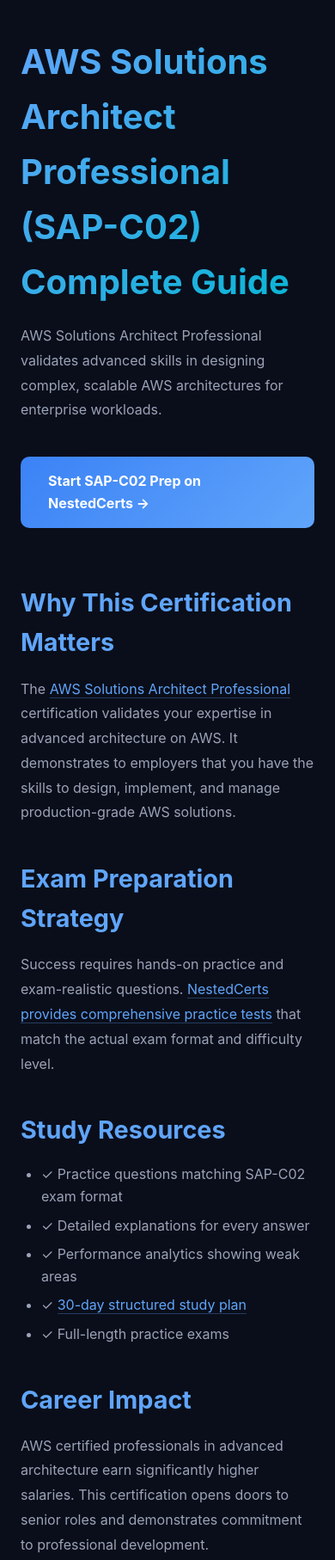
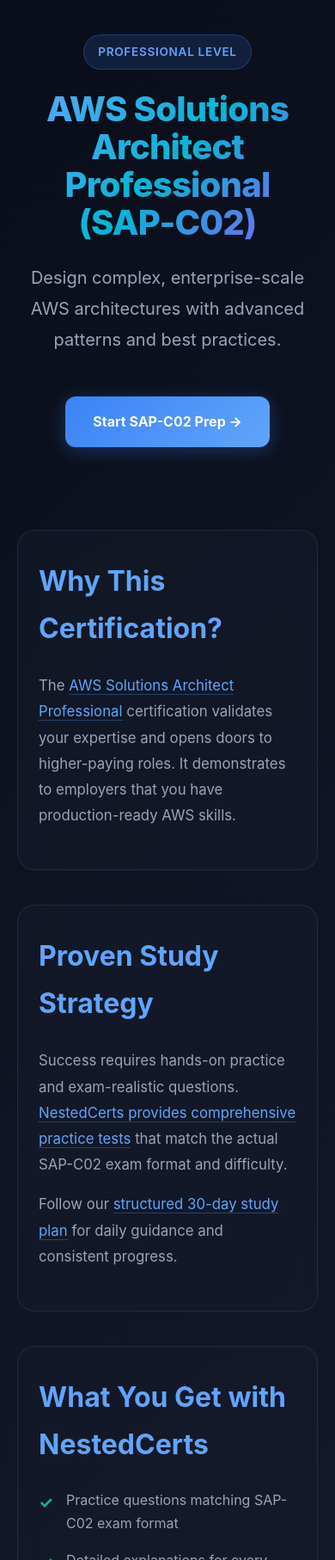
Before and after one commit to MrNimbus99/aws-solutions-architect-pro-guide, a plain HTML site: page index.html in a window 390 px wide. Shown: the top 1814 px of the page at 86% size. Drawn offline with Linux system fonts and the light colour scheme.

Commit message:
Modern redesign: gradient animations, better UX, mobile-optimized

```diff
--- a/index.html
+++ b/index.html
@@ -3,34 +3,80 @@
 <head>
 <meta charset="UTF-8">
 <meta name="viewport" content="width=device-width, initial-scale=1.0">
-<meta name="description" content="AWS Solutions Architect Professional (SAP-C02) complete study guide. AWS Solutions Architect Professional validates advanced skills in designing complex, scalable AWS architectures for enterprise workloads.">
+<meta name="description" content="AWS Solutions Architect Professional (SAP-C02) complete study guide. Design complex, enterprise-scale AWS architectures with advanced patterns and best practices. Pass with NestedCerts.">
 <title>AWS Solutions Architect Professional Guide | SAP-C02 Exam Prep 2026</title>
 <link rel="preconnect" href="https://nestedcerts.com">
-<style>*{margin:0;padding:0;box-sizing:border-box}body{font-family:-apple-system,BlinkMacSystemFont,'Segoe UI',sans-serif;background:#0a0e1a;color:#e8edf9;line-height:1.6}.container{max-width:1000px;margin:0 auto;padding:40px 24px}h1{font-size:2.5rem;margin-bottom:16px;background:linear-gradient(135deg,#60a5fa,#06b6d4);-webkit-background-clip:text;-webkit-text-fill-color:transparent}h2{font-size:1.8rem;margin:40px 0 16px;color:#60a5fa}p{color:#9ba3b8;margin-bottom:16px;line-height:1.8}a{color:#60a5fa;text-decoration:none;border-bottom:1px solid rgba(96,165,250,0.3)}a:hover{color:#06b6d4;border-bottom-color:#06b6d4}.cta{display:inline-block;padding:16px 32px;background:linear-gradient(135deg,#3b82f6,#60a5fa);color:white;border-radius:10px;font-weight:700;margin:24px 0;border:none}.cta:hover{transform:translateY(-2px);box-shadow:0 8px 30px rgba(59,130,246,0.4)}ul{margin:16px 0 16px 24px;color:#9ba3b8}li{margin-bottom:8px}</style>
+<style>* { margin: 0; padding: 0; box-sizing: border-box; }
+html { scroll-behavior: smooth; -webkit-font-smoothing: antialiased; }
+body { font-family: -apple-system, BlinkMacSystemFont, 'Segoe UI', 'Inter', sans-serif; background: linear-gradient(135deg, #0a0e1a 0%, #1a1f35 100%); color: #e8edf9; line-height: 1.7; }
+.container { max-width: 1100px; margin: 0 auto; padding: 60px 24px; }
+.hero { text-align: center; margin-bottom: 80px; animation: fadeInUp 0.8s ease; }
+@keyframes fadeInUp { from { opacity: 0; transform: translateY(30px); } to { opacity: 1; transform: translateY(0); } }
+.badge { display: inline-block; padding: 8px 16px; background: rgba(59, 130, 246, 0.15); border: 1px solid rgba(59, 130, 246, 0.3); border-radius: 100px; font-size: 0.85rem; font-weight: 600; color: #60a5fa; margin-bottom: 24px; text-transform: uppercase; letter-spacing: 0.05em; }
+h1 { font-size: clamp(2.5rem, 6vw, 4rem); font-weight: 800; line-height: 1.1; margin-bottom: 24px; background: linear-gradient(135deg, #60a5fa, #06b6d4, #8b5cf6); -webkit-background-clip: text; -webkit-text-fill-color: transparent; background-clip: text; letter-spacing: -0.02em; }
+.lead { font-size: 1.25rem; color: #9ba3b8; max-width: 700px; margin: 0 auto 32px; line-height: 1.8; }
+.cta { display: inline-flex; align-items: center; gap: 8px; padding: 16px 32px; background: linear-gradient(135deg, #3b82f6, #60a5fa); color: white; border-radius: 12px; font-weight: 700; text-decoration: none; margin: 16px 8px; transition: all 0.3s ease; box-shadow: 0 4px 20px rgba(59, 130, 246, 0.3); border: none; }
+.cta:hover { transform: translateY(-2px); box-shadow: 0 8px 30px rgba(59, 130, 246, 0.5); }
+.section { background: rgba(21, 27, 43, 0.6); border: 1px solid rgba(255, 255, 255, 0.08); border-radius: 20px; padding: 48px; margin-bottom: 40px; backdrop-filter: blur(10px); transition: all 0.3s ease; }
+.section:hover { border-color: rgba(59, 130, 246, 0.3); transform: translateY(-2px); }
+h2 { font-size: 2rem; margin-bottom: 24px; color: #60a5fa; font-weight: 700; }
+p { color: #9ba3b8; margin-bottom: 16px; line-height: 1.8; font-size: 1.05rem; }
+a { color: #60a5fa; text-decoration: none; border-bottom: 1px solid rgba(96, 165, 250, 0.3); transition: all 0.2s ease; }
+a:hover { color: #06b6d4; border-bottom-color: #06b6d4; }
+ul { margin: 24px 0; padding-left: 0; list-style: none; }
+li { margin-bottom: 16px; padding-left: 32px; position: relative; color: #9ba3b8; line-height: 1.7; }
+li::before { content: "✓"; position: absolute; left: 0; color: #10b981; font-weight: 700; font-size: 1.2rem; }
+.footer { margin-top: 80px; padding-top: 40px; border-top: 1px solid rgba(255, 255, 255, 0.1); text-align: center; color: #6b7280; font-size: 0.95rem; }
+.footer a { margin: 0 12px; }
+@media (max-width: 768px) { .container { padding: 40px 20px; } h1 { font-size: 2.5rem; } .section { padding: 32px 24px; } }</style>
 </head>
 <body>
 <div class="container">
-<h1>AWS Solutions Architect Professional (SAP-C02) Complete Guide</h1>
-<p>AWS Solutions Architect Professional validates advanced skills in designing complex, scalable AWS architectures for enterprise workloads.</p>
-<a href="https://nestedcerts.com/articles/solutions-architect-pro" class="cta">Start SAP-C02 Prep on NestedCerts →</a>
-<h2>Why This Certification Matters</h2>
-<p>The <a href="https://nestedcerts.com/articles/solutions-architect-pro">AWS Solutions Architect Professional</a> certification validates your expertise in advanced architecture on AWS. It demonstrates to employers that you have the skills to design, implement, and manage production-grade AWS solutions.</p>
-<h2>Exam Preparation Strategy</h2>
-<p>Success requires hands-on practice and exam-realistic questions. <a href="https://nestedcerts.com">NestedCerts provides comprehensive practice tests</a> that match the actual exam format and difficulty level.</p>
-<h2>Study Resources</h2>
+<div class="hero">
+<div class="badge">Professional Level</div>
+<h1>AWS Solutions Architect Professional (SAP-C02)</h1>
+<p class="lead">Design complex, enterprise-scale AWS architectures with advanced patterns and best practices.</p>
+<a href="https://nestedcerts.com/articles/solutions-architect-pro" class="cta">Start SAP-C02 Prep →</a>
+</div>
+
+<div class="section">
+<h2>Why This Certification?</h2>
+<p>The <a href="https://nestedcerts.com/articles/solutions-architect-pro">AWS Solutions Architect Professional</a> certification validates your expertise and opens doors to higher-paying roles. It demonstrates to employers that you have production-ready AWS skills.</p>
+</div>
+
+<div class="section">
+<h2>Proven Study Strategy</h2>
+<p>Success requires hands-on practice and exam-realistic questions. <a href="https://nestedcerts.com">NestedCerts provides comprehensive practice tests</a> that match the actual SAP-C02 exam format and difficulty.</p>
+<p>Follow our <a href="https://nestedcerts.com/articles/30-day-path">structured 30-day study plan</a> for daily guidance and consistent progress.</p>
+</div>
+
+<div class="section">
+<h2>What You Get with NestedCerts</h2>
 <ul>
-<li>✓ Practice questions matching SAP-C02 exam format</li>
-<li>✓ Detailed explanations for every answer</li>
-<li>✓ Performance analytics showing weak areas</li>
-<li>✓ <a href="https://nestedcerts.com/articles/30-day-path">30-day structured study plan</a></li>
-<li>✓ Full-length practice exams</li>
+<li>Practice questions matching SAP-C02 exam format</li>
+<li>Detailed explanations for every answer</li>
+<li>Performance analytics showing weak areas</li>
+<li>30-day structured study plan</li>
+<li>Full-length practice exams</li>
+<li>Mobile-friendly platform</li>
 </ul>
+<a href="https://nestedcerts.com" class="cta">Start Free Practice →</a>
+</div>
+
+<div class="section">
 <h2>Career Impact</h2>
-<p>AWS certified professionals in advanced architecture earn significantly higher salaries. This certification opens doors to senior roles and demonstrates commitment to professional development.</p>
-<h2>Next Steps</h2>
-<p>Ready to start your Solutions Architect Professional journey? <a href="https://nestedcerts.com">NestedCerts offers free practice questions</a> to help you assess your readiness and identify study priorities.</p>
-<a href="https://nestedcerts.com/certifications" class="cta">View All AWS Certifications →</a>
-<p style="margin-top:60px;padding-top:40px;border-top:1px solid rgba(255,255,255,0.1);text-align:center;color:#6b7280">© 2026 <a href="https://nestedcerts.com">NestedCerts</a> | <a href="https://nestedcerts.com/pricing">Pricing</a> | <a href="https://nestedcerts.com/help">Help</a></p>
+<p>AWS certified professionals earn significantly higher salaries. This certification demonstrates your commitment to excellence and validates your skills to employers worldwide.</p>
+</div>
+
+<div class="section">
+<h2>Ready to Get Certified?</h2>
+<p>Join thousands who passed their AWS Solutions Architect Professional exam with <a href="https://nestedcerts.com">NestedCerts</a>. Start with free practice questions and see why our platform has a 92% pass rate.</p>
+<a href="https://nestedcerts.com/certifications" class="cta">View All Certifications →</a>
+</div>
+
+<div class="footer">
+<p>© 2026 <a href="https://nestedcerts.com">NestedCerts</a> | <a href="https://nestedcerts.com/pricing">Pricing</a> | <a href="https://nestedcerts.com/help">Help</a> | <a href="https://nestedcerts.com/certifications">All Certs</a></p>
+</div>
 </div>
 </body>
 </html>
```
